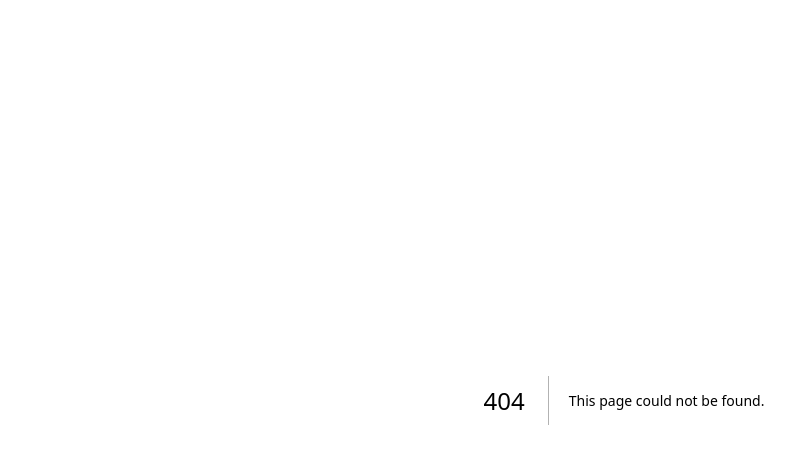
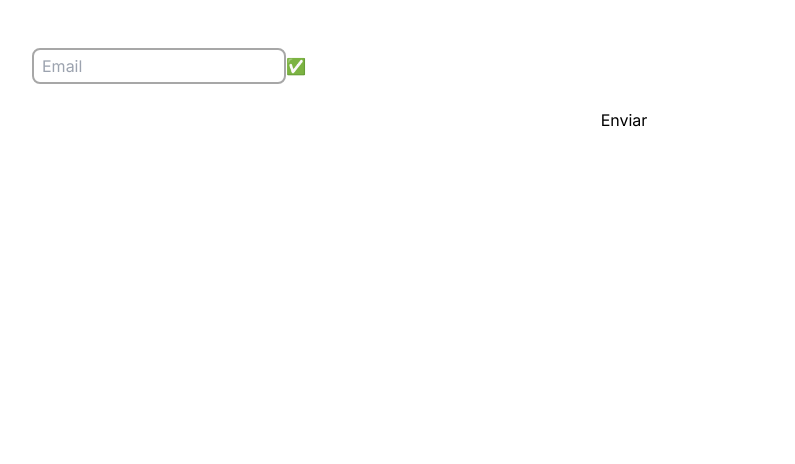
Before and after one commit to No-Country/S11-19-ft-php-next, a Next.js app in the folder client/app/: page /testRoute in a window 1280 px wide. Before the commit this address had no page. Shown: the top 464 px of the page, without its empty margins (16-811 px from the left). Built offline with nearby package versions, Linux system fonts and the light colour scheme.

Commit message:
avance parcial

```diff
--- a/client/app/src/app/globals.css
+++ b/client/app/src/app/globals.css
@@ -7,6 +7,8 @@
   --background-start-rgb: 214, 219, 220;
   --background-end-rgb: 255, 255, 255;
 }
+
+
 
 @media (prefers-color-scheme: dark) {
   :root {
--- /dev/null
+++ b/client/app/src/app/testRoute/InputEmail.tsx
@@ -0,0 +1,71 @@
+'use client'
+import { useState } from "react"
+
+function InputEmail({placeholder}:{placeholder:string}) {
+
+  const [inputValue, setInputValue] = useState('')
+  const [emailError, setEmailError] = useState(false)
+  const [inputBlured, setInputBlured] = useState(false)
+  const [emailValid, setEmailValid] = useState(false)
+  const PASS_REGEX = /^[a-zA-Z0-9!@#$%^&*()_+\-=\[\]{};':"\\|,.<>\/?]{6,8}$/
+  const EMAIL_REGEX = /^\w+([\.-]?\w+)*@\w+([\.-]?\w+)*(\.\w{2,3})+$/
+
+  const handleChange:React.ChangeEventHandler<HTMLInputElement> = (e) => {
+    e.preventDefault()
+    setInputValue(e.target.value)
+    const testEmail = EMAIL_REGEX.test(e.target.value)
+    if (!testEmail && inputBlured) {
+      setEmailError(true)
+    }
+    if(testEmail) {
+      setEmailError(false)
+      setEmailValid(true)
+      console.log("emailValid")
+    }
+  }
+  const handleBlur:React.ChangeEventHandler<HTMLInputElement> = (e) => {
+    setInputBlured(true)
+    const testEmail = EMAIL_REGEX.test(e.target.value)
+    if (!testEmail) {
+      setEmailError(true)
+    }
+  }
+  console.log("inputBlured: ",inputBlured)
+  console.log(inputValue)
+  console.log("error: ", emailError)
+  return (
+    <>
+      <div>
+        <input
+          placeholder={placeholder}
+          value={inputValue}
+          onChange={handleChange}
+          required
+          className={
+            emailError?
+            "  border-2 border-[#FF0000] focus:border-[#FF0000] focus:border-[3px] focus:outline-none h-9 rounded-lg px-2"
+            :
+            " border-[#A7A7A7] border-2 focus:border-[#000000] focus:border-[3px] focus:outline-none h-9 rounded-lg px-2"
+          }
+          onBlur={handleBlur}
+        />
+        <span>
+        ✅
+        </span>
+      </div>
+      {emailError?
+        <p className="text-[#FF0000] visible" >
+        El email ingrasado no es válido
+        </p>
+        :
+        <p className="invisible">
+        El email ingrasado es válido
+        </p>
+
+
+      }
+
+    </>
+  )
+}
+export default InputEmail
--- /dev/null
+++ b/client/app/src/app/testRoute/layout.tsx
@@ -0,0 +1,10 @@
+import { ReactElement } from "react"
+
+const Layout = ({children}:{children:ReactElement}) => {
+  return (
+    <div className="bg-white h-[100vh] text-black p-12">
+      {children}
+    </div>
+  )
+}
+export default Layout
--- /dev/null
+++ b/client/app/src/app/testRoute/page.tsx
@@ -0,0 +1,13 @@
+import InputEmail from "./InputEmail";
+import './styles.testRoute.css'
+export default function TestRoute() {
+  return(
+    <>
+      <form className="flex flex-col w-full">
+        <InputEmail placeholder="Email" />
+        <button >Enviar</button>
+      </form>
+    </>
+
+  )
+}
--- /dev/null
+++ b/client/app/src/app/testRoute/styles.testRoute.css
@@ -0,0 +1,3 @@
+/* .inputEmail::placeolder{
+  padding: 0.5em;
+} */
```
